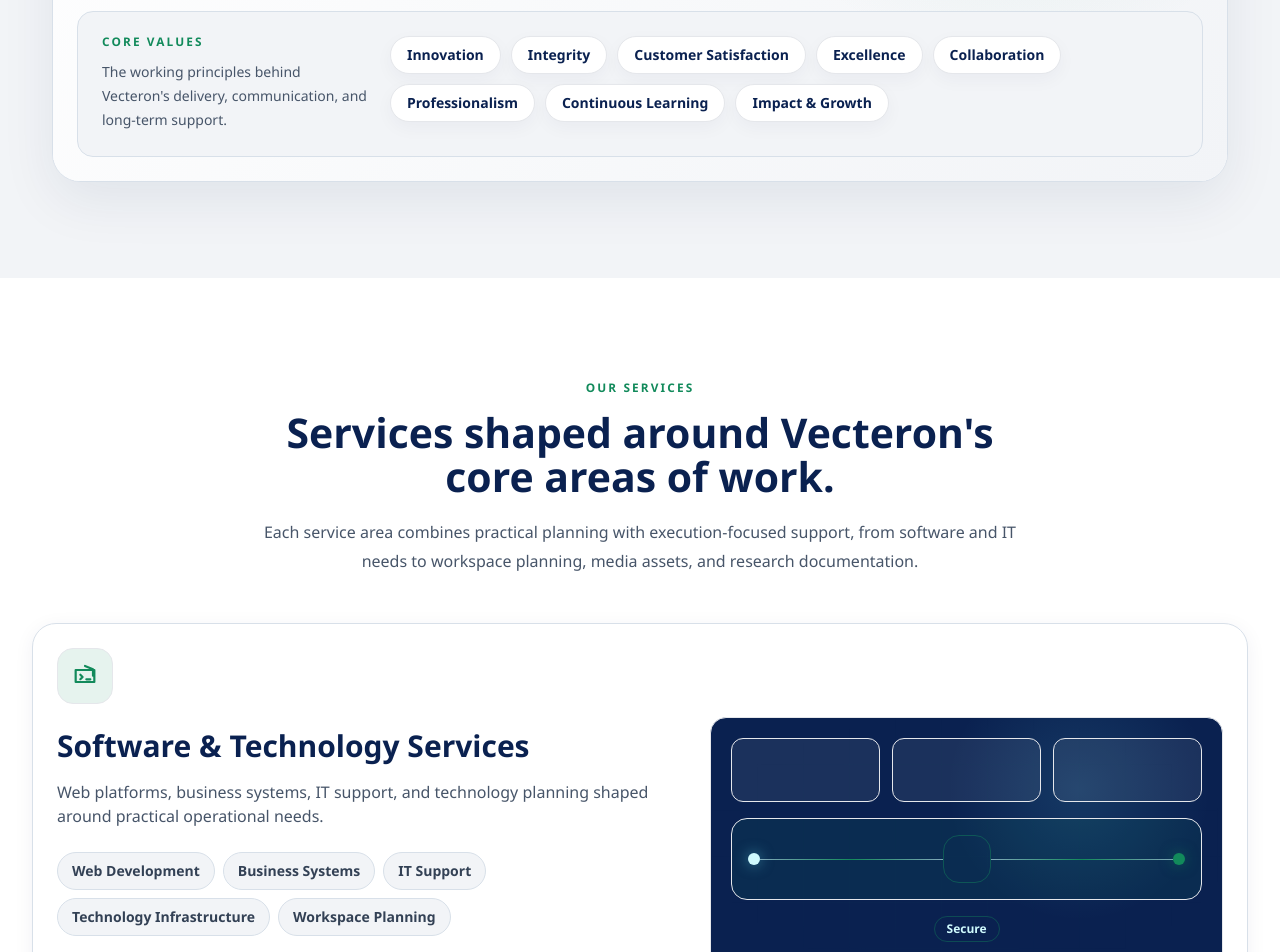
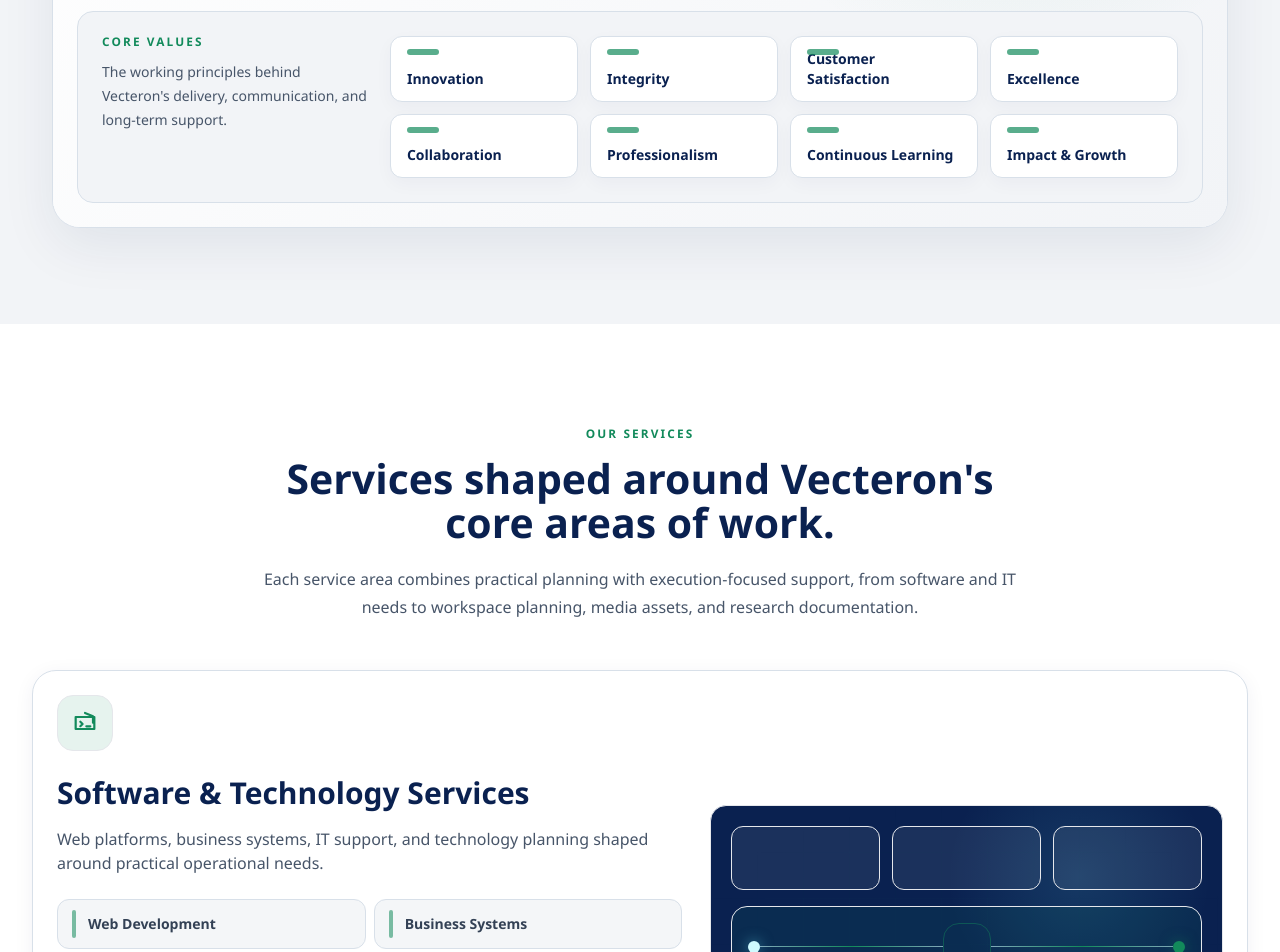
Before and after one commit to asuureprosperalebgmiah/Vecteron-Prototype, a Next.js app: page / in a window 1280 px wide. Shown: the part 3100-4052 px from the top of the page. Built offline with nearby package versions, Linux system fonts and the light colour scheme.

Commit message:
style: refine services capability rows

```diff
--- a/components/sections/home/home-page.tsx
+++ b/components/sections/home/home-page.tsx
@@ -789,14 +789,17 @@
                   The working principles behind Vecteron&apos;s delivery, communication, and long-term support.
                 </p>
               </div>
-              <div className="flex flex-wrap gap-2.5">
+              <div className="grid grid-cols-2 gap-3 md:grid-cols-3 lg:grid-cols-4">
                 {coreValues.map((value) => (
-                  <span
-                    className="rounded-full border border-brand-primary/18 bg-white px-4 py-2 text-sm font-semibold text-brand-ink shadow-[0_6px_18px_rgb(10_33_80_/_0.04)]"
+                  <div
+                    className="group/value relative min-h-16 rounded-xl border border-brand-line bg-white px-4 py-3 shadow-[0_6px_18px_rgb(10_33_80_/_0.035)] transition-all duration-300 ease-out hover:-translate-y-0.5 hover:border-brand-primary/30 hover:shadow-[0_12px_28px_rgb(10_33_80_/_0.08)]"
                     key={value}
                   >
-                    {value}
-                  </span>
+                    <span className="absolute left-4 top-3 h-1.5 w-8 rounded-full bg-brand-primary/70 transition-colors duration-300 group-hover/value:bg-brand-primary" />
+                    <span className="flex h-full items-end text-sm font-bold leading-5 text-brand-ink">
+                      {value}
+                    </span>
+                  </div>
                 ))}
               </div>
             </div>
@@ -828,11 +831,15 @@
                     </span>
                     <h3 className="mt-6 font-display text-2xl font-semibold leading-tight text-brand-ink sm:text-3xl">{service.title}</h3>
                     <p className="mt-4 max-w-2xl text-sm leading-7 text-secondary sm:text-base">{service.description}</p>
-                    <div className="mt-6 flex flex-wrap gap-2">
+                    <div className="mt-6 grid gap-2 sm:grid-cols-2">
                       {service.services.map((item) => (
-                        <span className="rounded-full border border-brand-line bg-brand-canvas px-3.5 py-2 text-sm font-semibold text-metadata transition-colors duration-300 group-hover:border-brand-primary/24" key={item}>
-                          {item}
-                        </span>
+                        <div
+                          className="group/capability flex min-h-11 items-center gap-3 rounded-xl border border-brand-line bg-brand-canvas/80 px-3.5 py-2.5 transition-all duration-300 ease-out hover:-translate-y-0.5 hover:border-brand-primary/24 hover:bg-white"
+                          key={item}
+                        >
+                          <span className="h-7 w-1 shrink-0 rounded-full bg-brand-primary/55 transition-colors duration-300 group-hover/capability:bg-brand-primary" />
+                          <span className="text-sm font-semibold leading-5 text-metadata">{item}</span>
+                        </div>
                       ))}
                     </div>
                     <p className="mt-6 rounded-2xl border border-brand-line bg-brand-canvas px-5 py-4 text-sm font-semibold leading-6 text-brand-ink">
```
